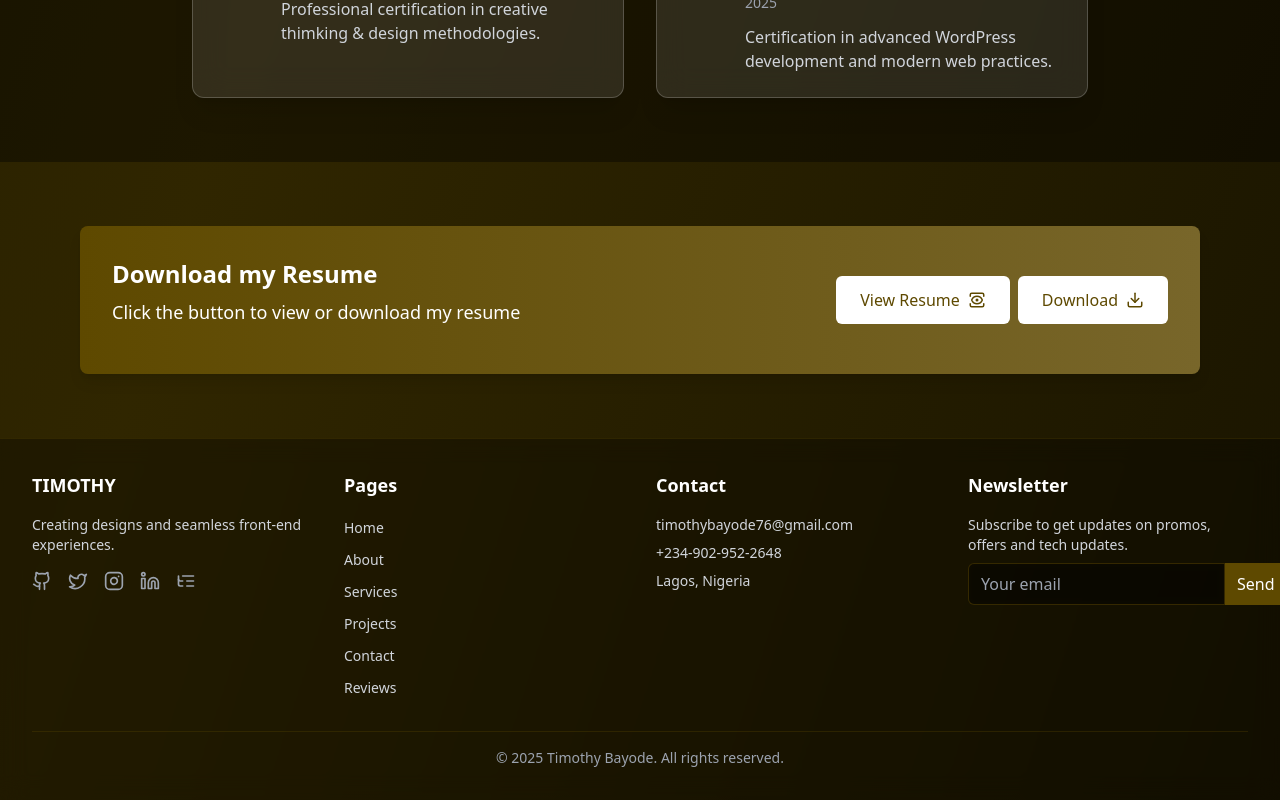
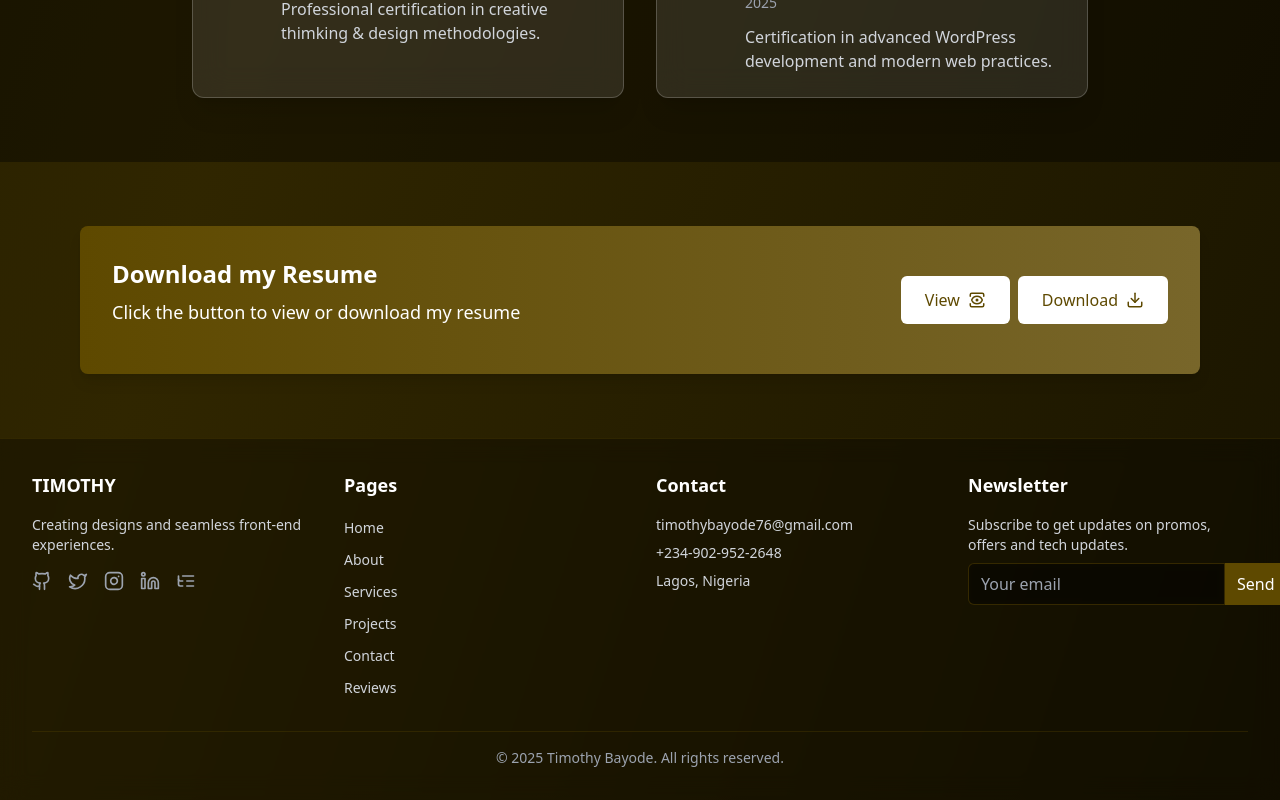
Before and after one commit to TimothyBayode/Timothy-Bayode, a React (Vite) app: page /about in a window 1280 px wide. Shown: the part 3175-3975 px from the top of the page. Built offline with nearby package versions, Linux system fonts and the light colour scheme.

Commit message:
Updated home and about

```diff
--- a/src/pages/About.tsx
+++ b/src/pages/About.tsx
@@ -223,7 +223,7 @@ const About = () => {
                 <p className='text-lg mb-4'>Click the button to view or download my resume</p>
               </div>
               <div className='flex flex-row items-center gap-2 flex-wrap'>
-              <a href="./resume.pdf" target='_blank' rel='noopener norefferer' className='mt-6 md:mt-0 bg-white text-[#5E4900] px-6 py-3 rounded-md font-medium hover:bg-#5E4900-50 transition flex flex:row items-center'>View Resume <ViewIcon size={18} className='ml-2' /></a>
+              <a href="./resume.pdf" target='_blank' rel='noopener norefferer' className='mt-6 md:mt-0 bg-white text-[#5E4900] px-6 py-3 rounded-md font-medium hover:bg-#5E4900-50 transition flex flex:row items-center'>View <ViewIcon size={18} className='ml-2' /></a>
               <a href="./resume.pdf" download rel='noopener norefferer' className='mt-6 md:mt-0 bg-white text-[#5E4900] px-6 py-3 rounded-md font-medium hover:bg-#5E4900-50 transition flex flex:row items-center'>Download <DownloadIcon size={18} className='ml-2' /></a>
               </div>
             </div>
--- a/src/pages/Home.tsx
+++ b/src/pages/Home.tsx
@@ -161,7 +161,7 @@ const Home = () => {
           </div>
         </div>
       </section>
-      {/* Testimonials */}
+      {/* Testimonials
       <section className="py-16 bg-black/40">
         <div className="container mx-auto px-4 sm:px-6 lg:px-8">
           <h2 className="text-3xl font-bold text-center text-white mb-16">
@@ -198,7 +198,7 @@ const Home = () => {
             </Link>
           </div>
         </div>
-      </section>
+      </section>  */}
       {/* CTA Section */}
       <section className="py-20 relative">
         <div className="absolute inset-0 z-0">
```
